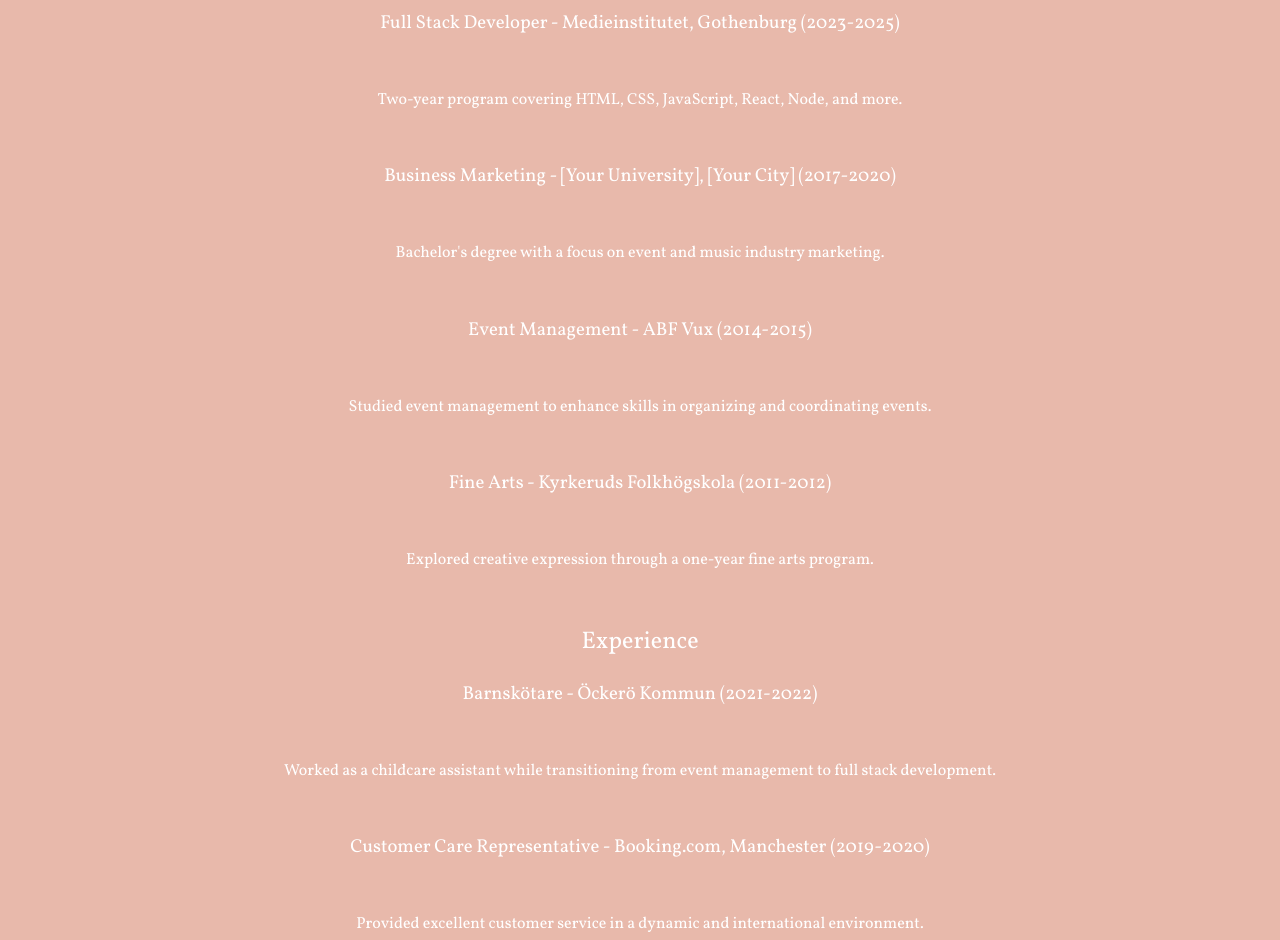
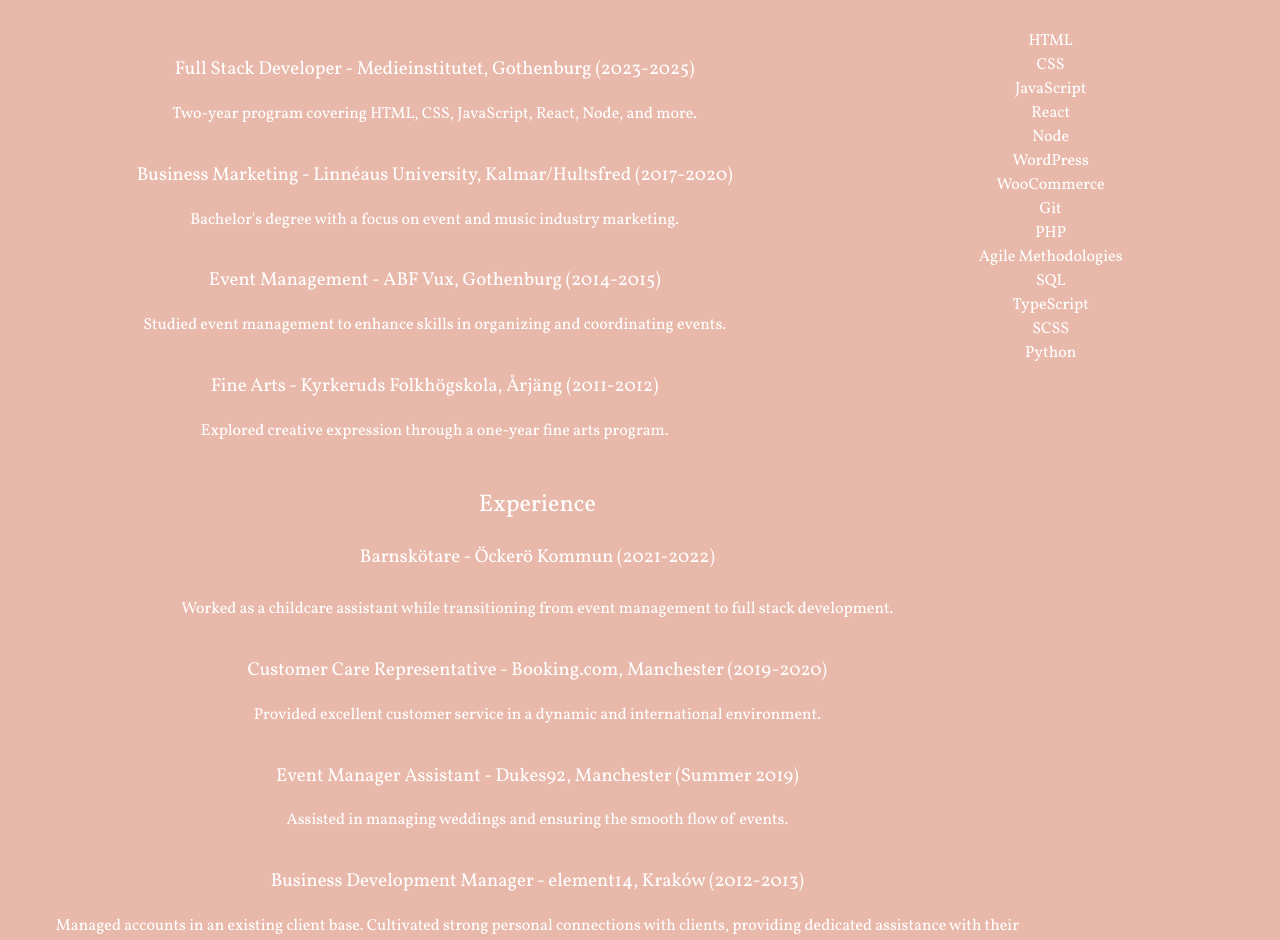
Before and after one commit to jennikaelisson/jennikas-portfolio, a React (Vite) app: page /resume in a window 1280 px wide. Shown: the part 520-1460 px from the top of the page. Built offline with nearby package versions, Linux system fonts and the light colour scheme; a web font is replaced by a local one.

Commit message:
creating grid system + portfolio/contact

```diff
--- a/src/pages/Contact.tsx
+++ b/src/pages/Contact.tsx
@@ -1,8 +1,35 @@
 export const Contact = () => {
+  return (
+    <>
+      <h1>Get in touch!</h1>
+      <div className="grid">
+        <div className="col-6">
+        <p>Thank you for your interest! Whether you have a project in mind, a question, or just want to say hello, I'd love to hear from you. Please feel free to use the contact form below to get in touch.</p>
 
-    return (
-        <>
-            <h1>Get in touch!</h1>
-        </>
-    )
-}
+
+
+<p>If you prefer, you can also connect with me on LinkedIn:</p>
+<a href="https://www.linkedin.com/in/your-linkedin-profile" target="_blank" rel="noopener noreferrer">Connect on LinkedIn</a>
+
+        </div>
+        <form id="contact-form" className="col-6" method="POST">
+          <div className="form-group">
+            <label htmlFor="name">Name</label>
+            <input type="text" className="" />
+          </div>
+          <div className="">
+            <label htmlFor="exampleInputEmail1">Email address</label>
+            <input type="email" className="" aria-describedby="emailHelp" />
+          </div>
+          <div className="">
+            <label htmlFor="message">Message</label>
+            <textarea className=""></textarea>
+          </div>
+          <button type="submit" className="">
+            Submit
+          </button>
+        </form>
+      </div>
+    </>
+  );
+};
--- a/src/pages/Portfolio.tsx
+++ b/src/pages/Portfolio.tsx
@@ -79,15 +79,7 @@ export const Portfolio = () => {
             The project was a testament to my JavaScript skills, offering a
             hands-on exploration of data manipulation and user interaction.
             <br />
-            <br />
-            Embracing a retro design aesthetic, the app features a captivating
-            wavy header that adds a touch of whimsy to the user interface. Users
-            have the flexibility to add new contacts, update existing ones, or
-            completely clear the phone book when needed. The ability to modify
-            contact details, including names and numbers, enhances the app's
-            usability and ensures that the phone book remains relevant to the
-            user's evolving needs.
-            <br />
+
             <br />
             One of the standout features is the option to delete individual
             contacts or wipe the entire phone book, providing users with a clean
--- a/src/pages/Resume.tsx
+++ b/src/pages/Resume.tsx
@@ -3,34 +3,37 @@ export const Resume = () => {
     <>
       <h1>Resume</h1>
 
+      <div id="resume" className="grid">
+        {" "}
+        <section className="col-8">
+          <h2>Education</h2>
 
+             <p><h3>
+              Full Stack Developer - Medieinstitutet, Gothenburg (2023-2025)
+            </h3>
 
-        <section>
-        <h2>Education</h2>
-        <h3>Full Stack Developer - Medieinstitutet, Gothenburg (2023-2025)</h3>
-        <p>Two-year program covering HTML, CSS, JavaScript, React, Node, and more.</p>
-        <h3>Business Marketing - [Your University], [Your City] (2017-2020)</h3>
-        <p>Bachelor's degree with a focus on event and music industry marketing.</p>
-        <h3>Event Management - ABF Vux (2014-2015)</h3>
-        <p>Studied event management to enhance skills in organizing and coordinating events.</p>
-        <h3>Fine Arts - Kyrkeruds Folkhögskola (2011-2012)</h3>
-        <p>Explored creative expression through a one-year fine arts program.</p>
-    </section>
+              Two-year program covering HTML, CSS, JavaScript, React, Node, and
+              more.
+            </p>
+            <p><h3>
+              Business Marketing - Linnéaus University, Kalmar/Hultsfred (2017-2020)
+            </h3>
 
-    <section>
-        <h2>Experience</h2>
-        <h3>Barnskötare - Öckerö Kommun (2021-2022)</h3>
-        <p>Worked as a childcare assistant while transitioning from event management to full stack development.</p>
-        <h3>Customer Care Representative - Booking.com, Manchester (2019-2020)</h3>
-        <p>Provided excellent customer service in a dynamic and international environment.</p>
-        <h3>Event Manager Assistant - [Event Space], Manchester (Summer 2019)</h3>
-        <p>Assisted in managing weddings and ensuring the smooth flow of events.</p>
-        <h3>Badvakt - Kalmar Kommun (Summer 2018)</h3>
-        <p>Monitored beach safety and maintained the beach during events.</p>
+              Bachelor's degree with a focus on event and music industry
+              marketing.
+            </p>
+            <p><h3>Event Management - ABF Vux, Gothenburg (2014-2015)</h3>
+
+              Studied event management to enhance skills in organizing and
+              coordinating events.
+            </p>
+            <p><h3>Fine Arts - Kyrkeruds Folkhögskola, Årjäng (2011-2012)</h3>
+
+              Explored creative expression through a one-year fine arts program.
+            </p>
 
         </section>
-
-    <section>
+        <section className="col-4">
           <h2>Skills</h2>
           <ul>
             <li>HTML</li>
@@ -46,10 +49,38 @@ export const Resume = () => {
             <li>SQL</li>
             <li>TypeScript</li>
             <li>SCSS</li>
+            <li>Python</li>
           </ul>
         </section>
+        <section className="col-10">
+          <h2>Experience</h2>
 
+            <h3>Barnskötare - Öckerö Kommun (2021-2022)</h3>
+            <p>
+              Worked as a childcare assistant while transitioning from event
+              management to full stack development.
+            </p>
+            <p><h3>
+              Customer Care Representative - Booking.com, Manchester (2019-2020)
+            </h3>
 
+              Provided excellent customer service in a dynamic and international
+              environment.
+            </p>
+            <p><h3>
+              Event Manager Assistant - Dukes92, Manchester (Summer 2019)
+            </h3>
+
+              Assisted in managing weddings and ensuring the smooth flow of
+              events.
+            </p>
+            <p><h3>Business Development Manager - element14, Kraków (2012-2013)</h3>
+
+            Managed accounts in an existing client base. Cultivated strong personal connections with clients, providing dedicated assistance with their purchases and ensuring a high level of customer satisfaction.
+            </p>
+
+        </section>
+      </div>
     </>
-    )
-}
+  );
+};
--- /dev/null
+++ b/src/styles/_contact.scss
@@ -0,0 +1,3 @@
+#contact-form {
+    padding: var(--padding)
+}
--- a/src/styles/_resume.scss
+++ b/src/styles/_resume.scss
@@ -1,4 +1,10 @@
-section {
+#resume {
+    section {
+
+    }
+    p {
+        padding: 0.5rem;
+    }
     ul {
         padding: 0;
         list-style: none;
--- a/src/styles/index.scss
+++ b/src/styles/index.scss
@@ -1,5 +1,5 @@
 :root {
-  font-family: Inter, system-ui, Avenir, Helvetica, Arial, sans-serif;
+  font-family: var(--vollkorn);
   line-height: 1.5;
   font-weight: 400;
 
@@ -19,11 +19,66 @@
   --lightcoral: #c8655c;
 
   --padding: 2em;
+  --padding-sm: 0.5rem;
 
   --didot: 'GFS Didot', serif;
   --ultra: 'Ultra', serif;
   --vollkorn: 'Vollkorn', serif;
   --raleway: 'Raleway Dots', sans-serif;
+}
+
+
+.grid {
+  display: grid;
+  grid-template-columns: repeat(12, 1fr);
+  gap: 16px;
+}
+
+.col-1 {
+  grid-column: span 1; /* Takes up 1 column */
+}
+
+.col-2 {
+  grid-column: span 2; /* Takes up 2 columns */
+}
+
+.col-3 {
+  grid-column: span 3; /* Takes up 3 columns */
+}
+.col-4 {
+  grid-column: span 4; /* Takes up 1 column */
+}
+
+.col-5 {
+  grid-column: span 5; /* Takes up 2 columns */
+}
+
+.col-6 {
+  grid-column: span 6; /* Takes up 3 columns */
+}
+
+.col-7 {
+  grid-column: span 7; /* Takes up 1 column */
+}
+
+.col-8 {
+  grid-column: span 8; /* Takes up 2 columns */
+}
+
+.col-9 {
+  grid-column: span 9; /* Takes up 3 columns */
+}
+
+.col-10 {
+  grid-column: span 10; /* Takes up 1 column */
+}
+
+.col-11 {
+  grid-column: span 11; /* Takes up 2 columns */
+}
+
+.col-12 {
+  grid-column: span 12; /* Takes up 3 columns */
 }
 
 a {
--- a/src/styles/main.scss
+++ b/src/styles/main.scss
@@ -4,3 +4,4 @@
 @use './portfolio';
 @use './about';
 @use './resume';
+@use './contact'
```
Lines whose indentation alone changed are shown as unchanged.
